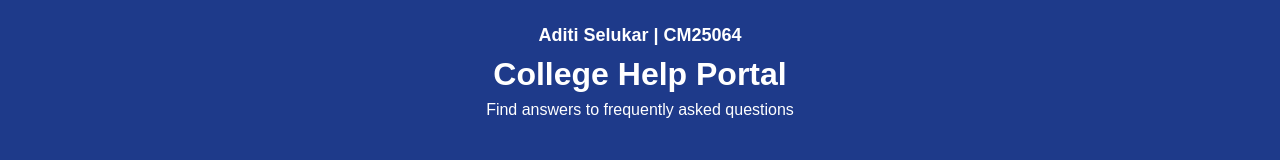
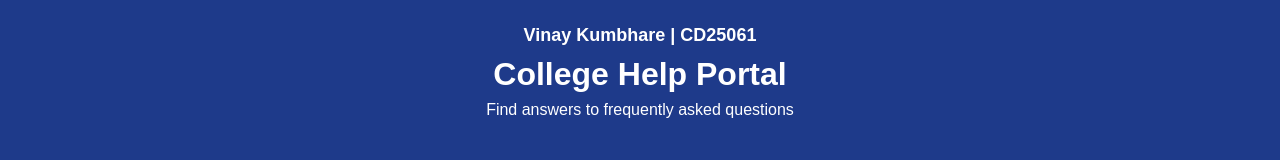
Before and after one commit to VinayKumbhare1/-WFBFD-7, a plain HTML site: page index.html in a window 1280 px wide. Shown: the top 160 px of the page. Drawn offline with Linux system fonts and the light colour scheme.

Commit message:
Update index.html

```diff
--- a/index.html
+++ b/index.html
@@ -113,7 +113,7 @@
 
         <!-- Student Name and USN -->
         <div class="student-info">
-            Aditi Selukar | CM25064
+            Vinay Kumbhare | CD25061
         </div>
 
         <h1>College Help Portal</h1>
```
